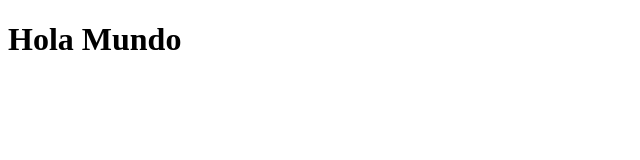
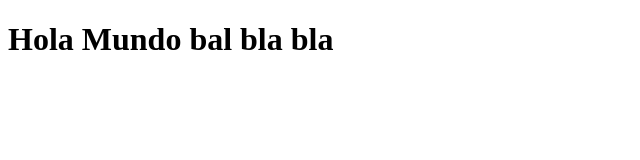
Before and after one commit to CristianM666/Prueba-Angular, a plain HTML site: page Prueba-Angular.html in a window 1280 px wide. Shown: the whole page, without its empty margins (0-640 px from the left). Drawn offline with Linux system fonts and the light colour scheme.

Commit message:
Next version of web file.

```diff
--- a/Prueba-Angular.html
+++ b/Prueba-Angular.html
@@ -5,6 +5,7 @@
     <title>Hello</title>
   </head>
   <body>
-    <h1>Hola Mundo</h1>
+    <h1>Hola Mundo
+    bal bla bla</h1>
   </body>
 </html>
```
